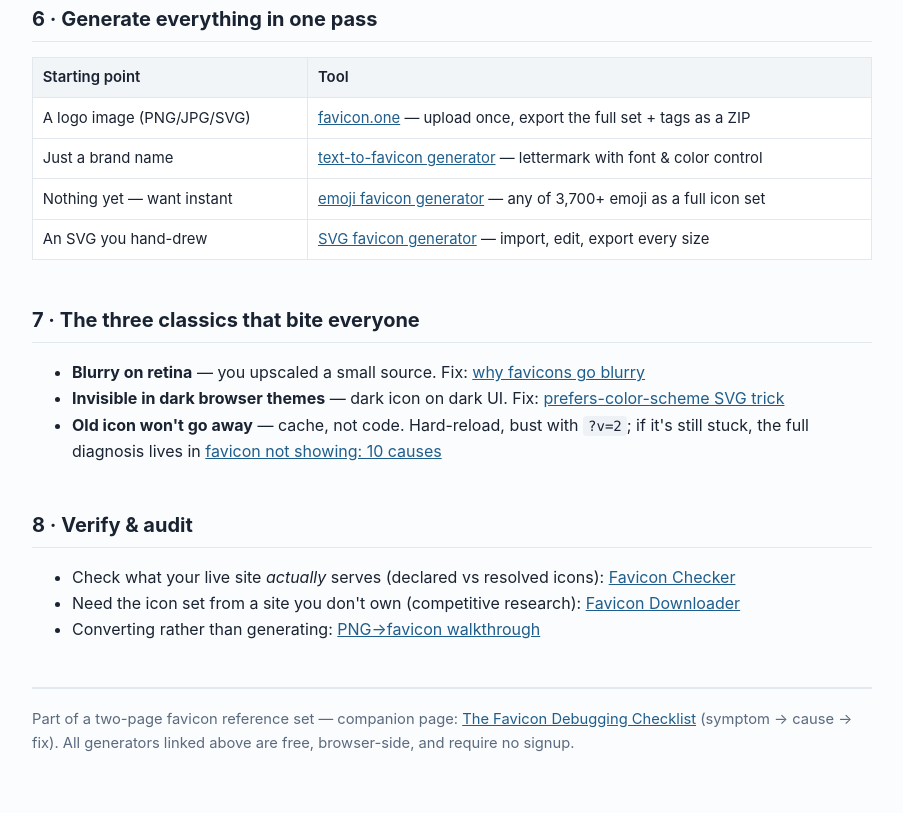
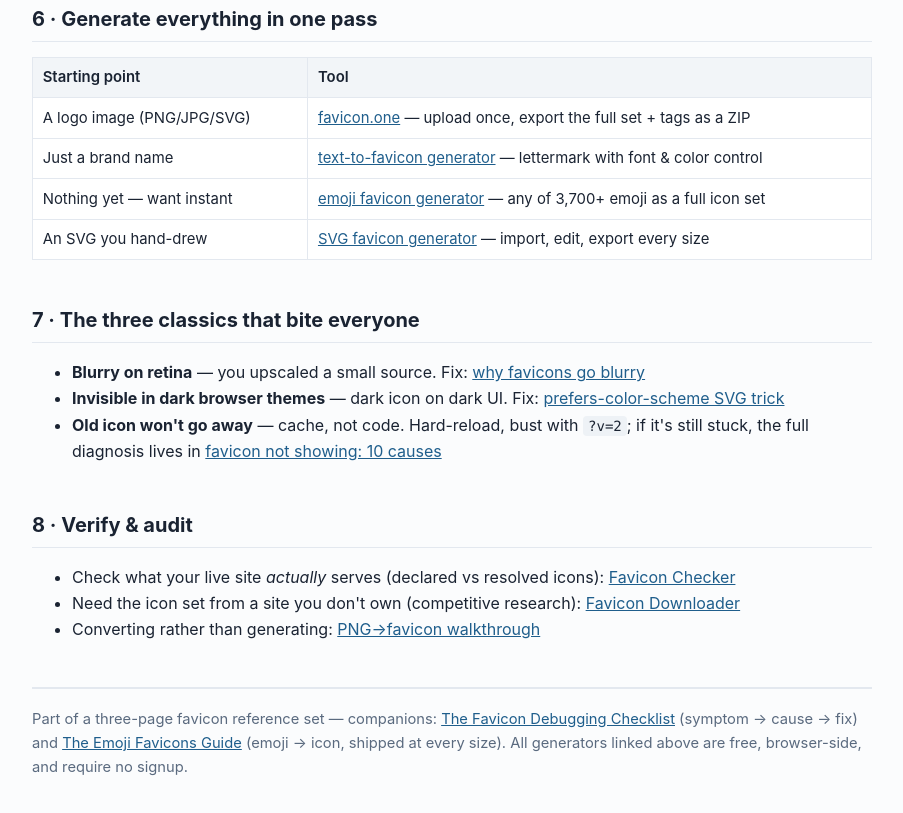
Before and after one commit to easy28/favicon-size-cheatsheet, a plain HTML site: page index.html in a window 1280 px wide. Shown: the part 2359-3172 px from the top of the page, without its empty margins (188-1091 px from the left). Drawn offline with Linux system fonts and the light colour scheme.

Commit message:
Cross-link emoji favicons guide (reference set now 3 pages)

```diff
--- a/index.html
+++ b/index.html
@@ -112,7 +112,7 @@
 </ul>
 
 <footer>
-  Part of a two-page favicon reference set — companion page: <a href="https://easy28.github.io/favicon-debugging-checklist/">The Favicon Debugging Checklist</a> (symptom → cause → fix). All generators linked above are free, browser-side, and require no signup.
+  Part of a three-page favicon reference set — companions: <a href="https://easy28.github.io/favicon-debugging-checklist/">The Favicon Debugging Checklist</a> (symptom → cause → fix) and <a href="https://easy28.github.io/favicon-debugging-checklist/emoji-favicons/">The Emoji Favicons Guide</a> (emoji → icon, shipped at every size). All generators linked above are free, browser-side, and require no signup.
 </footer>
 </main>
 </body>
```
